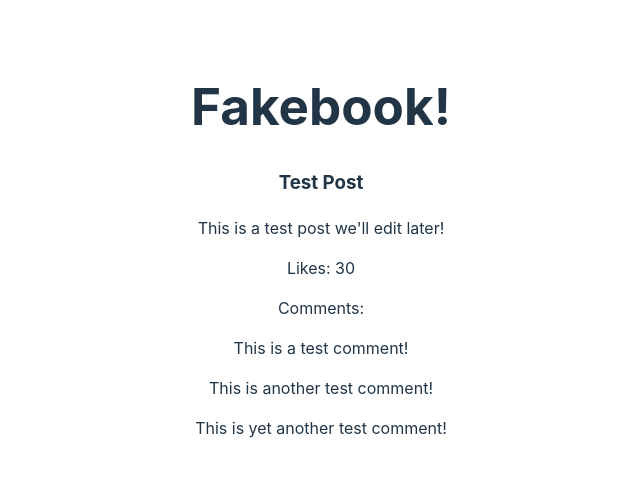
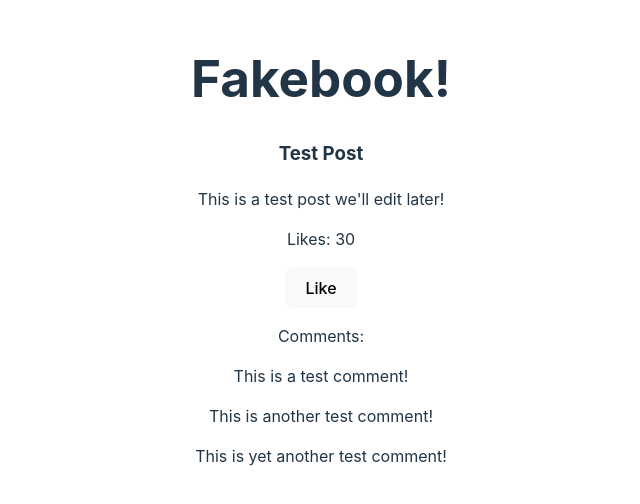
Before and after one commit to Kadri9/social-media-app, a React (Vite) app in the folder social-media-app/: page / in a window 1280 px wide. Shown: the part 150-654 px from the top of the page, without its empty margins (319-959 px from the left). Built offline with nearby package versions, Linux system fonts and the light colour scheme.

Commit message:
Used state to manage likes in Post component

```diff
--- a/social-media-app/src/components/Post.jsx
+++ b/social-media-app/src/components/Post.jsx
@@ -3,11 +3,19 @@
 import Comment from './Comment';
 
 function Post(){
+
+  let likes = 30;
+
+  function handleLike(){
+    likes = likes + 1;
+  }
+
   return(
     <div>
       <h3>Test Post</h3>
       <p>This is a test post we'll edit later!</p>
-      <p>Likes: 30</p>
+      <p>Likes: {likes}</p>
+      <button onClick={handleLike}>Like</button>
       <p>Comments:</p>
       <Comment content="This is a test comment!" />
       <Comment content="This is another test comment!" />
```
